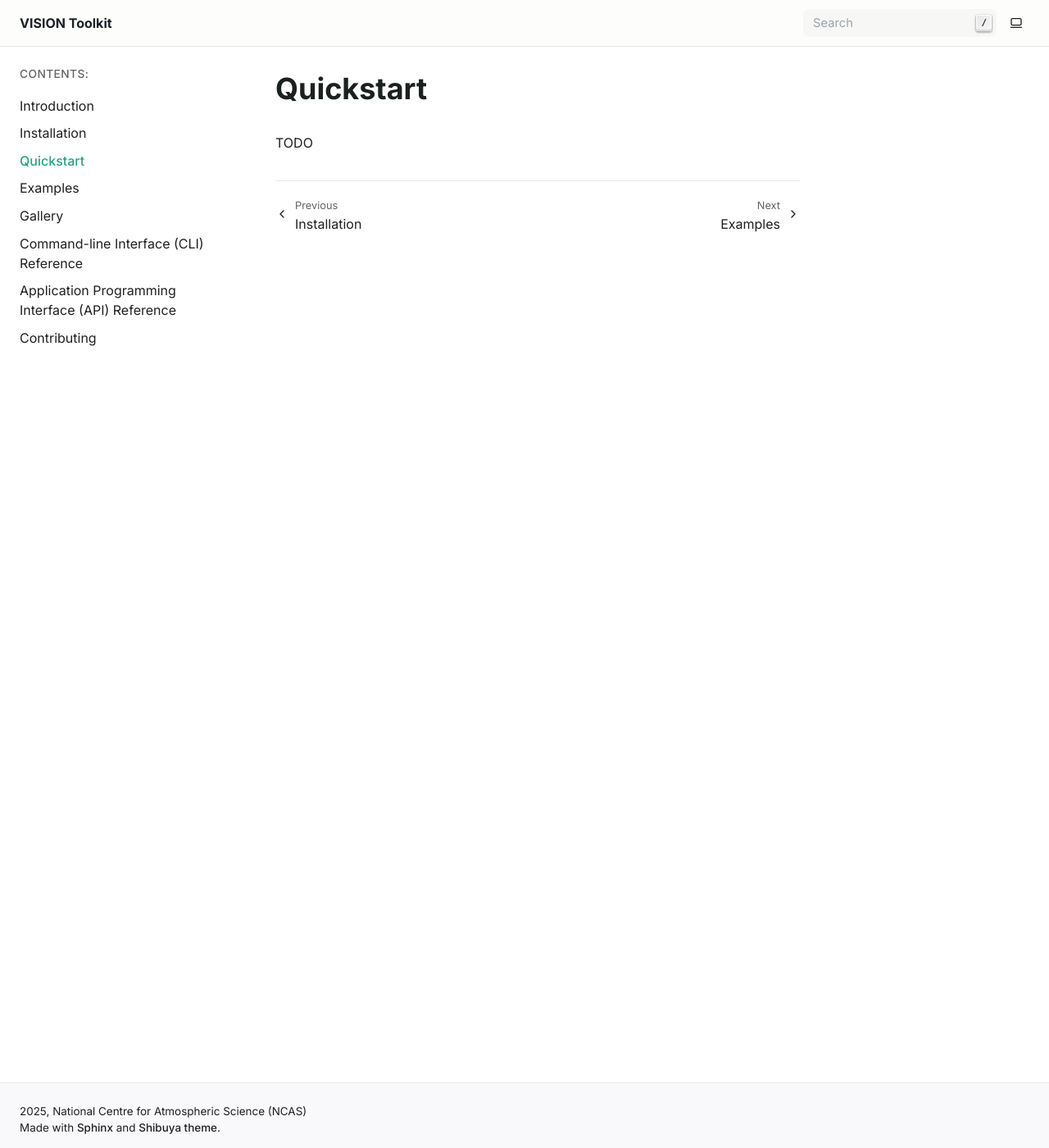
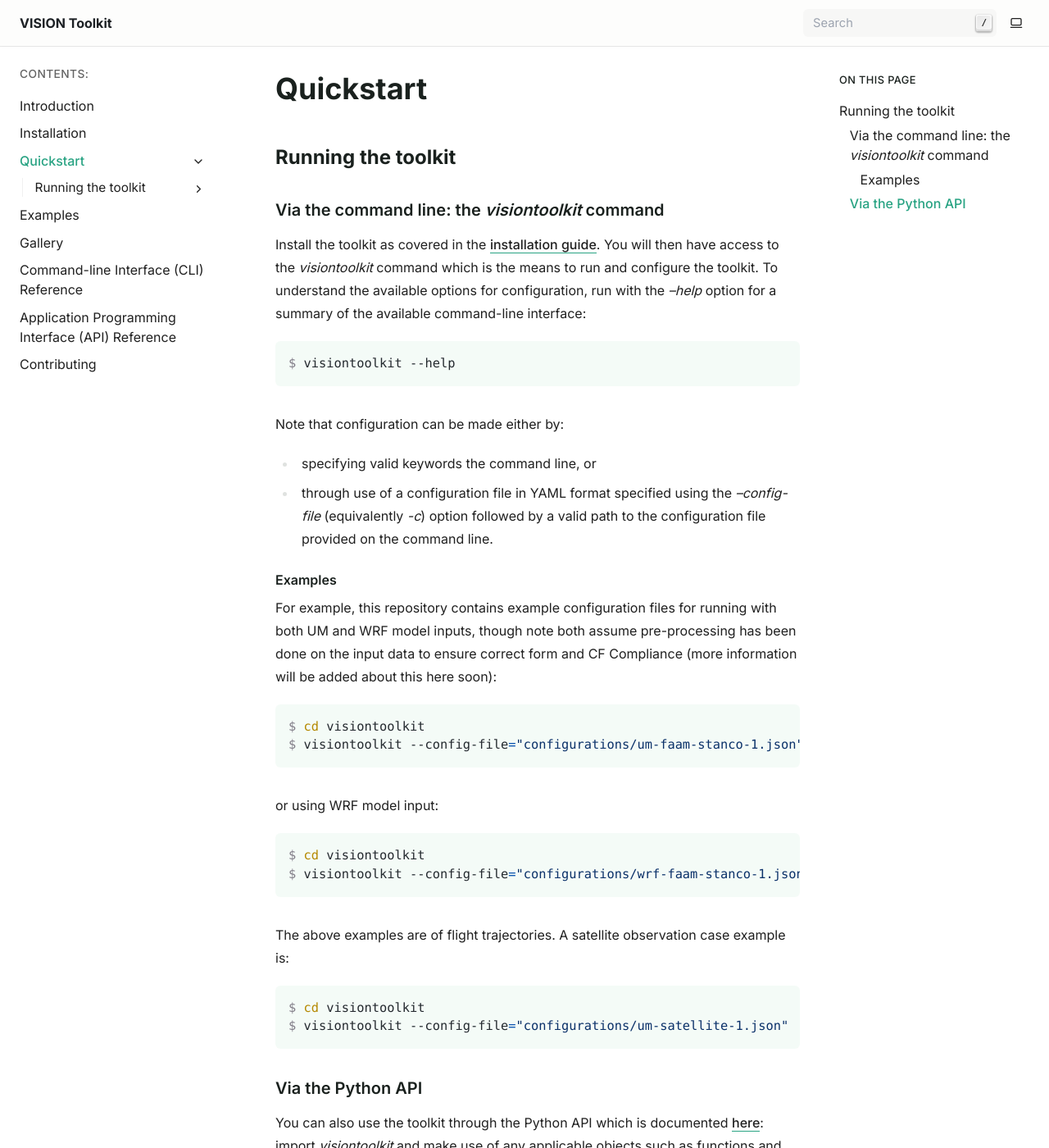
Before and after one commit to NCAS-VISION/VISION-toolkit-v2-development, a Sphinx documentation site: the page built from docs/quickstart.rst, in a window 1280 px wide and 1400 px high. Shown: the whole window at 82% size. Built offline with Sphinx 7.4.7, drawn with Linux system fonts in a browser that asks for light colours; some of the changed text lies outside the part shown.

Commit message:
Docs: update to include installation and quickstart steps

```diff
--- a/docs/api_reference.rst
+++ b/docs/api_reference.rst
@@ -1,4 +1,4 @@
-
+.. _PythonAPI:
 
 Application Programming Interface (API) Reference
 =================================================
--- a/docs/installation.rst
+++ b/docs/installation.rst
@@ -1,6 +1,53 @@
-
+.. _Installation:
 
 Installation
 ============
 
-TODO
+Dependencies
+------------
+
+The **environment** needed to install and run VISION v2 toolkit requires the following:
+
+   1. Python version 3.10 or later;
+   2. cf-python at a version of minimum of 3.17.0,
+     see https://ncas-cms.github.io/cf-python/installation.html for guidance;
+   3. ESMPy at version of minimum 8.7.0, see the 'Optional -> Regridding' sub-section in the installation
+   guidance for cf-python linked above for means to install this (conda/mamba makes it simplest);
+
+and if you want to do any plotting with the toolkit you will also need:
+
+   4. cf-plot at a version of minimum 3.4.0, see https://ncas-cms.github.io/cf-plot/installation.html
+   for guidance.
+
+
+Commands to install
+-------------------
+
+**Install** the toolkit by following these steps:
+
+Note: soon the library will be added to PyPI and will be installable with `pip`. Until then,
+follow these steps.
+
+1.  Clone the code repository. Use
+    `git clone <toolkit path>` as below, or you can clone via SSH or the GitHub CLI
+    (for help if required see
+    https://docs.github.com/en/repositories/creating-and-managing-repositories/cloning-a-repository):
+
+    .. code-block:: console
+
+       $ git clone https://github.com/NCAS-VISION/VISION-toolkit-v2-development.git
+
+
+2. Install locally by changing into the root directory of the repo and running an 'editable' `pip` command:
+
+    .. code-block:: console
+
+       $ cd VISION-toolkit-v2-development
+       $ pip install -e .
+
+
+:warning: Warning: if you don't use the `pip` install command above and instead try to run the toolkit with
+the Python interpreter like a Python script using `python visiontoolkit/visiontoolkit.py` or similar,
+there will be errors due to relative imports using `.<module>` syntax. With the `pip` command above
+applied successfully, you will be able to call `visiontoolkit` as a command and therefore run VISION v2
+as a proper CLI (or alternatively use the VISION v2 Python API).
--- a/docs/introduction.rst
+++ b/docs/introduction.rst
@@ -12,9 +12,9 @@ Introduction
 
 .. warning::
 
-   This documentation is under construction until the
-   end of March 2025, so significant parts may be missing
-   until that time.
+   This documentation is under development so may change
+   signfiicantly, but everything contained within should
+   remain accurate (and code snippets should run).
 
 
 What is the VISION Toolkit?
--- a/docs/quickstart.rst
+++ b/docs/quickstart.rst
@@ -1,6 +1,67 @@
-
+.. _Quickstart:
 
 Quickstart
 ==========
 
-TODO
+Running the toolkit
+-------------------
+
+Via the command line: the `visiontoolkit` command
+^^^^^^^^^^^^^^^^^^^^^^^^^^^^^^^^^^^^^^^^^^^^^^^^^
+
+Install the toolkit as covered in the :ref:`installation guide <Installation>`.
+You will then have access to the `visiontoolkit` command which is the means to
+run and configure the toolkit. To understand the available options
+for configuration, run with the `--help` option for a summary of the
+available command-line interface:
+
+.. code-block:: console
+
+   $ visiontoolkit --help
+
+Note that configuration can be made either by:
+
+* specifying valid keywords the command line, or
+* through use of a configuration file in YAML format specified using the
+  `--config-file` (equivalently `-c`) option followed by a valid path to
+  the configuration file provided on the command line.
+
+
+Examples
+%%%%%%%%
+
+For example, this repository contains example configuration files for running
+with both UM and WRF model inputs, though note both assume pre-processing
+has been done on the input data to ensure correct form and CF Compliance
+(more information will be added about this here soon):
+
+.. code-block:: console
+
+   $ cd visiontoolkit
+   $ visiontoolkit --config-file="configurations/um-faam-stanco-1.json"
+
+or using WRF model input:
+
+.. code-block:: console
+
+   $ cd visiontoolkit
+   $ visiontoolkit --config-file="configurations/wrf-faam-stanco-1.json"
+
+The above examples are of flight trajectories. A satellite observation case example is:
+
+.. code-block:: console
+
+   $ cd visiontoolkit
+   $ visiontoolkit --config-file="configurations/um-satellite-1.json"
+
+
+Via the Python API
+^^^^^^^^^^^^^^^^^^
+
+You can also use the toolkit through the Python API which is documented
+:ref:`here <PythonAPI>`: import `visiontoolkit` and make use of any
+applicable objects such as functions and exceptions.
+
+A good place to start might be the `colocate` function, which accepts a
+model field and an observational field and colocates the former onto
+the latter.
--- a/setup.py
+++ b/setup.py
@@ -25,7 +25,7 @@ extras_require = {
         "sphinx",
         "shibuya",  # chosen and configured docs theme
     ],
-    "pre-commit hooks": [
+    "pre_commit_hooks": [
         "pre-commit",
         "black",
         "flake8",
```
Also changed, not shown: README.md (+5 -2 lines).
